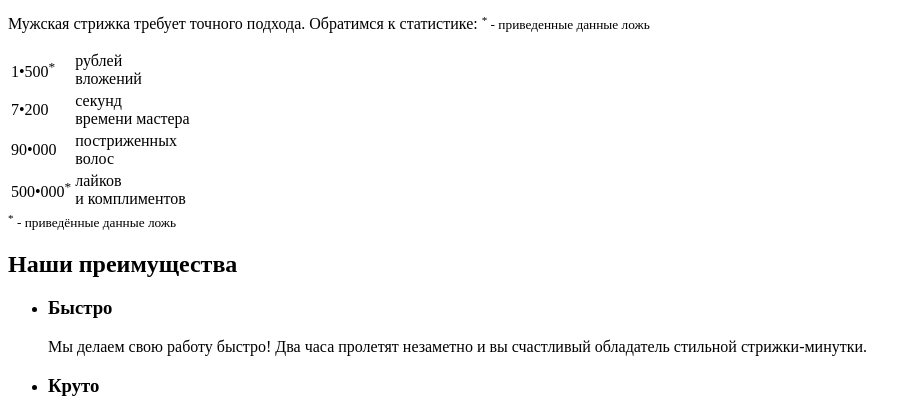
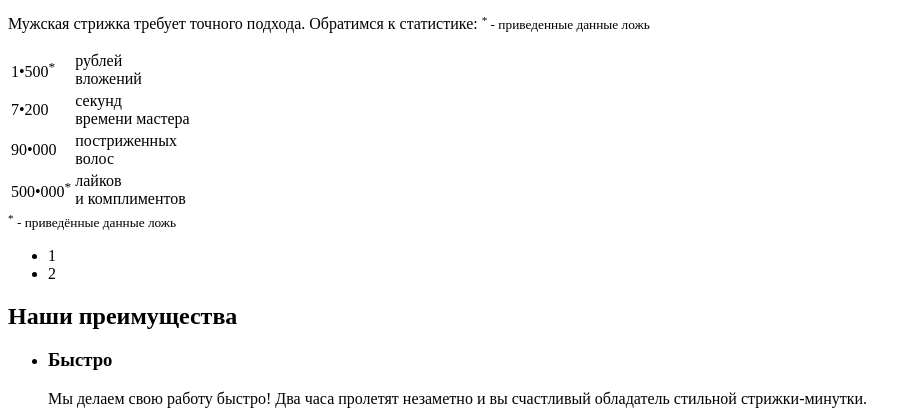
Before and after one commit to Zakarlyuka/boroda, a plain HTML site: page index.html in a window 1280 px wide. Shown: the part 350-763 px from the top of the page, without its empty margins (0-921 px from the left). Drawn offline with Linux system fonts and the light colour scheme.

Commit message:
add new section

```diff
--- a/index.html
+++ b/index.html
@@ -91,6 +91,13 @@
             <small class="stats__legend stats__legend--bottom">
                 <sup>*</sup> - приведённые данные ложь
             </small>
+         </section>
+
+         <section>
+            <ul>
+                <li>1</li>
+                <li>2</li>
+            </ul>
          </section>
 
         <section class="advantages">
```
